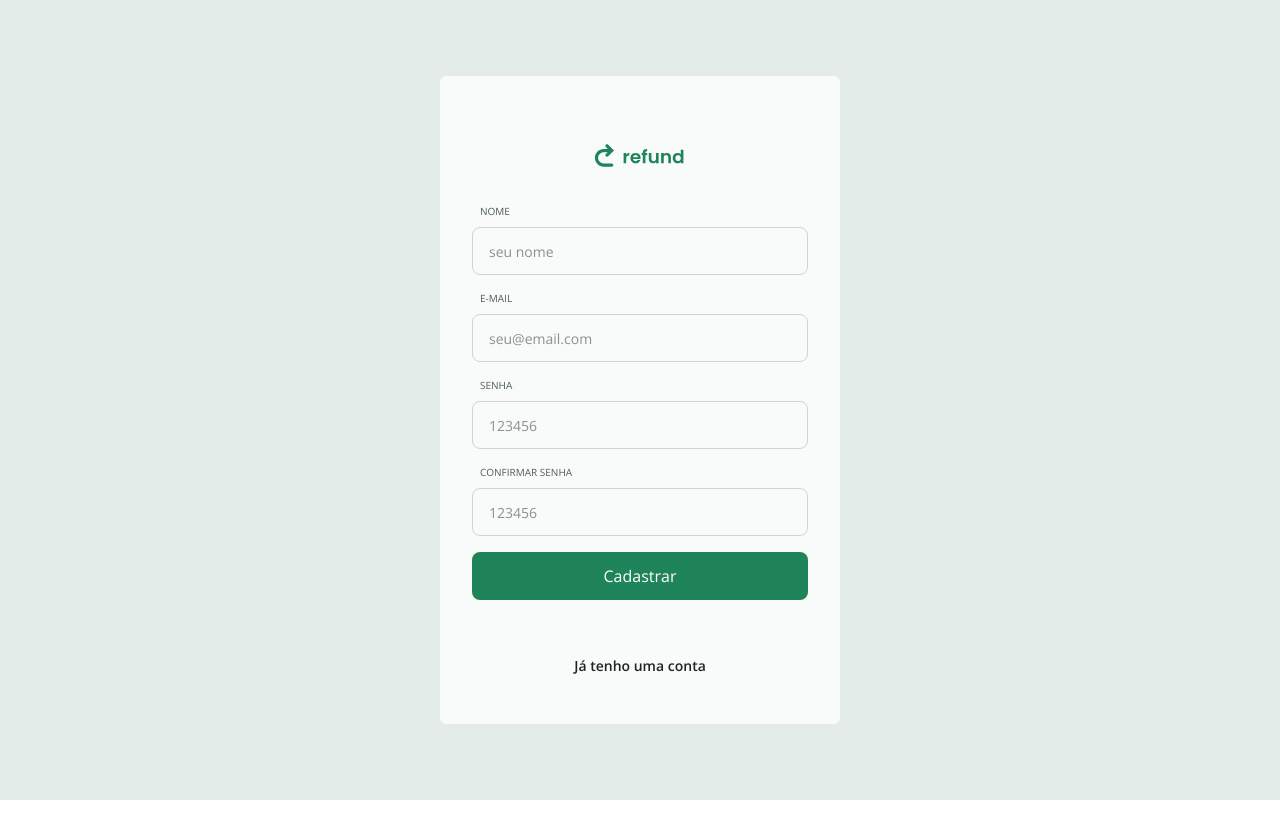
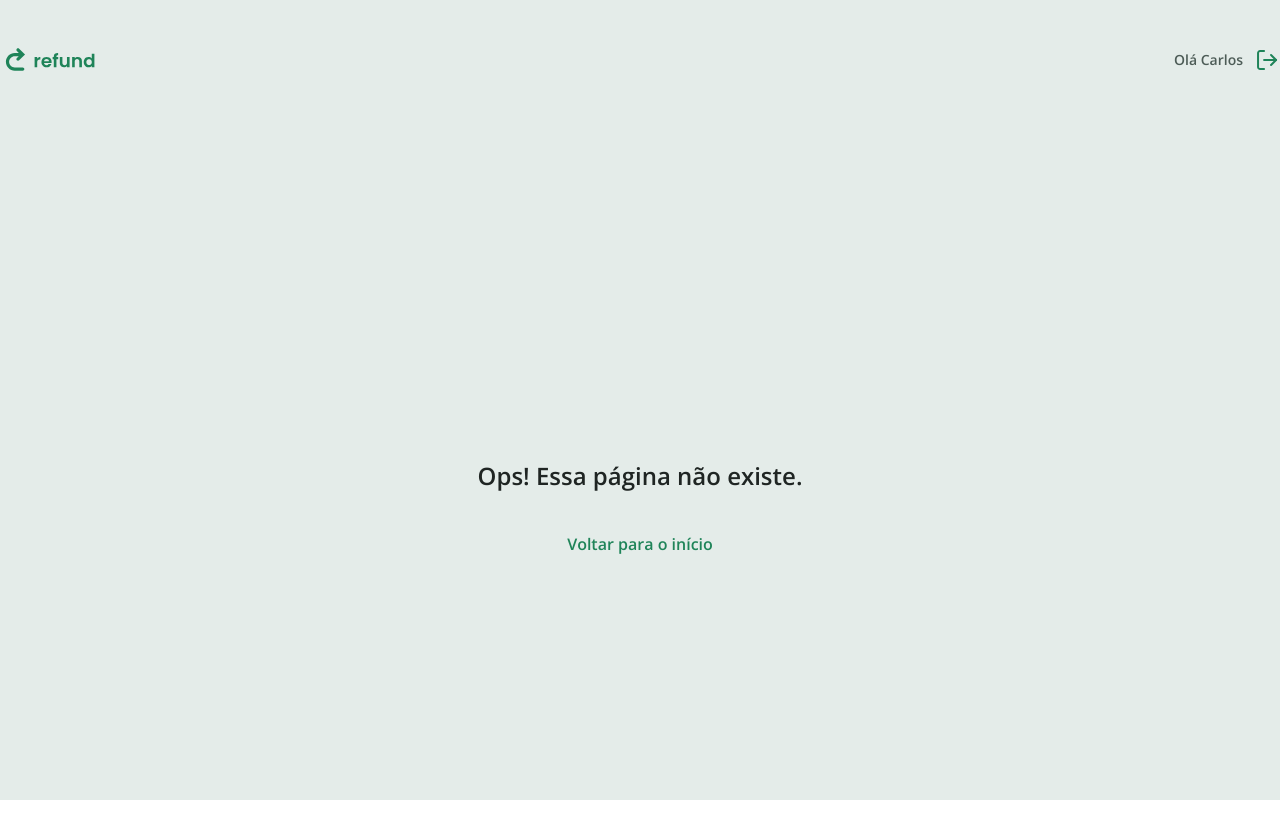
Before and after one commit to carlos-hfc/refund, a React (Vite) app: page /sign-up in a window 1280 px wide. Shown: the top 838 px of the page. Before the commit the page ends 800 px from the top, so only its background shows below. Built offline with nearby package versions, Linux system fonts and the light colour scheme.

Commit message:
feat: add employee routes, app layout, refund page and header

```diff
--- /dev/null
+++ b/src/components/header.tsx
@@ -0,0 +1,23 @@
+import logoImg from "@/assets/logo.svg"
+import logoutImg from "@/assets/logout.svg"
+
+export function Header() {
+  return (
+    <header className="w-full flex justify-between">
+      <img
+        src={logoImg}
+        alt=""
+        className="my-8"
+      />
+
+      <div className="flex items-center gap-3">
+        <span className="text-sm font-semibold text-gray-200">Olá Carlos</span>
+        <img
+          src={logoutImg}
+          alt=""
+          className="my-8 cursor-pointer hover:opacity-75 transition ease-linear"
+        />
+      </div>
+    </header>
+  )
+}
--- /dev/null
+++ b/src/layouts/app-layout.tsx
@@ -0,0 +1,14 @@
+import { Outlet } from "react-router"
+
+import { Header } from "@/components/header"
+
+export function AppLayout() {
+  return (
+    <div className="w-screen h-screen bg-gray-400 flex flex-col items-center text-gray-100">
+      <main className="p-3 w-full md:w-auto">
+        <Header />
+        <Outlet />
+      </main>
+    </div>
+  )
+}
--- /dev/null
+++ b/src/pages/refund.tsx
@@ -0,0 +1,3 @@
+export function Refund() {
+  return <div>refund</div>
+}
--- /dev/null
+++ b/src/routes/employee-routes.tsx
@@ -0,0 +1,25 @@
+import { Route, Routes } from "react-router"
+
+import { AppLayout } from "@/layouts/app-layout"
+import { NotFound } from "@/pages/not-found"
+import { Refund } from "@/pages/refund"
+
+export function EmployeeRoutes() {
+  return (
+    <Routes>
+      <Route
+        path="/"
+        element={<AppLayout />}
+      >
+        <Route
+          path="/"
+          element={<Refund />}
+        />
+        <Route
+          path="*"
+          element={<NotFound />}
+        />
+      </Route>
+    </Routes>
+  )
+}
--- a/src/routes/index.tsx
+++ b/src/routes/index.tsx
@@ -1,11 +1,11 @@
 import { BrowserRouter } from "react-router"
 
-import { AuthRoutes } from "./auth-routes"
+import { EmployeeRoutes } from "./employee-routes"
 
 export function Routes() {
   return (
     <BrowserRouter>
-      <AuthRoutes />
+      <EmployeeRoutes />
     </BrowserRouter>
   )
 }
```
